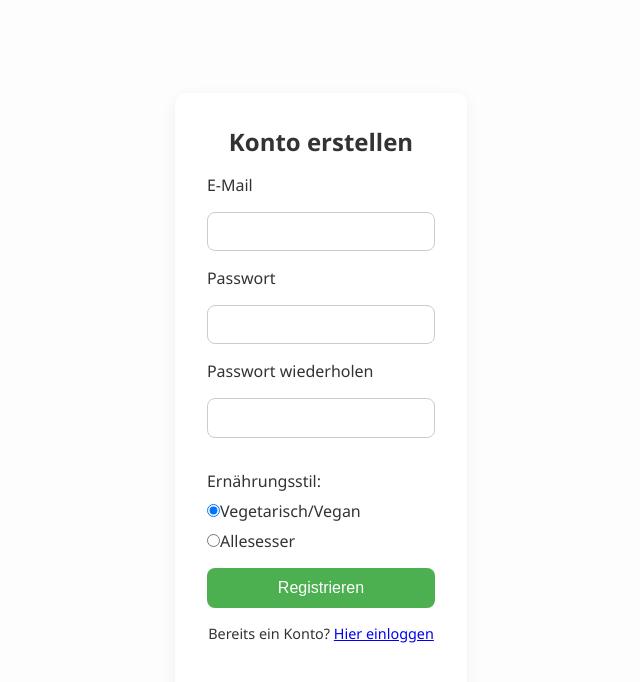
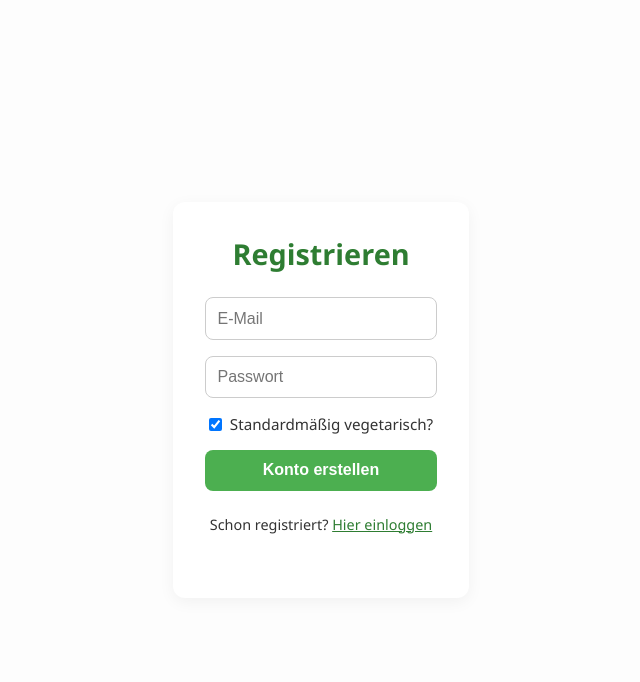
Before and after one commit to DorKickZz/forkcast, a React (Vite) app: page /register in a window 1280 px wide. Shown: the top 682 px of the page, without its empty margins (319-959 px from the left). Built offline with nearby package versions, Linux system fonts and the light colour scheme.

Commit message:
✨ Add password reset flow with Supabase

```diff
--- a/src/App.tsx
+++ b/src/App.tsx
@@ -9,6 +9,8 @@ import Plan from './pages/Plan';
 import Impressum from './pages/Impressum';
 import Datenschutz from './pages/Datenschutz';
 import Layout from './components/Layout';
+import ForgotPassword from './pages/ForgotPassword';
+import ResetPassword from './pages/ResetPassword';
 import './index.css';
 
 function App() {
@@ -63,6 +65,9 @@ function App() {
             </Layout>
           }
         />
+        <Route path="/forgot-password" element={<ForgotPassword />} />
+<Route path="/reset-password" element={<ResetPassword />} />
+
       </Routes>
     </Router>
   );
--- /dev/null
+++ b/src/pages/Auth.css
@@ -0,0 +1,70 @@
+/* 📁 src/pages/Auth.css */
+
+.auth-container {
+    max-width: 400px;
+    margin: 4rem auto;
+    padding: 2rem;
+    background-color: #fff;
+    border-radius: 12px;
+    box-shadow: 0 4px 16px rgba(0, 0, 0, 0.05);
+    text-align: center;
+  }
+
+  .auth-container h2 {
+    font-size: 1.8rem;
+    color: #2e7d32;
+    margin-bottom: 1.5rem;
+  }
+
+  .auth-container form {
+    display: flex;
+    flex-direction: column;
+    gap: 1rem;
+  }
+
+  .auth-container input[type="email"],
+  .auth-container input[type="password"] {
+    padding: 0.7rem;
+    font-size: 1rem;
+    border: 1px solid #ccc;
+    border-radius: 8px;
+  }
+
+  .auth-container button {
+    padding: 0.7rem;
+    background-color: #4caf50;
+    color: white;
+    border: none;
+    border-radius: 8px;
+    font-size: 1rem;
+    font-weight: 600;
+    cursor: pointer;
+  }
+
+  .auth-container button:hover {
+    background-color: #388e3c;
+  }
+
+  .auth-link {
+    margin-top: 1.5rem;
+    font-size: 0.9rem;
+  }
+
+  .auth-link a {
+    color: #2e7d32;
+    font-weight: 500;
+  }
+
+  .error {
+    color: #d32f2f;
+    font-size: 0.9rem;
+    margin-top: 0.5rem;
+  }
+
+  .veg-toggle {
+    display: flex;
+    align-items: center;
+    gap: 0.5rem;
+    font-size: 0.95rem;
+    justify-content: center;
+  }
--- /dev/null
+++ b/src/pages/ForgotPassword.tsx
@@ -0,0 +1,49 @@
+// 📁 src/pages/ForgotPassword.tsx
+import { useState } from 'react'
+import { supabase } from '../lib/supabase'
+import './Auth.css'
+
+export default function ForgotPassword() {
+  const [email, setEmail] = useState('')
+  const [sent, setSent] = useState(false)
+  const [error, setError] = useState('')
+
+  const handleReset = async (e: React.FormEvent) => {
+    e.preventDefault()
+    setError('')
+
+    const { error } = await supabase.auth.resetPasswordForEmail(email, {
+      redirectTo: 'http://localhost:5173/reset-password' // Ändere später auf Vercel-URL
+    })
+
+    if (error) {
+      setError(error.message)
+    } else {
+      setSent(true)
+    }
+  }
+
+  return (
+    <div className="auth-container">
+      <h2>Passwort zurücksetzen</h2>
+      {sent ? (
+        <p>Check deine E-Mails für den Link zum Zurücksetzen.</p>
+      ) : (
+        <form onSubmit={handleReset}>
+          <input
+            type="email"
+            placeholder="E-Mail-Adresse"
+            value={email}
+            onChange={(e) => setEmail(e.target.value)}
+            required
+          />
+          <button type="submit">Link senden</button>
+        </form>
+      )}
+      {error && <p className="error">{error}</p>}
+      <p className="auth-link">
+        <a href="/login">Zurück zum Login</a>
+      </p>
+    </div>
+  )
+}
--- a/src/pages/Login.tsx
+++ b/src/pages/Login.tsx
@@ -1,62 +1,63 @@
 // 📁 src/pages/Login.tsx
-import { useState } from "react";
-import { supabase } from "../lib/supabase";
-import { useNavigate } from "react-router-dom";
-import "./Login.css";
+import { useState } from 'react'
+import { supabase } from '../lib/supabase'
+import { useNavigate } from 'react-router-dom'
+import './Auth.css'
 
 export default function Login() {
-  const [email, setEmail] = useState("");
-  const [password, setPassword] = useState("");
-  const [error, setError] = useState("");
-  const navigate = useNavigate();
+  const [email, setEmail] = useState('')
+  const [password, setPassword] = useState('')
+  const [error, setError] = useState('')
+  const navigate = useNavigate()
 
   const handleLogin = async (e: React.FormEvent) => {
-    e.preventDefault();
+    e.preventDefault()
+    setError('')
 
-    const { data, error } = await supabase.auth.signInWithPassword({
+    const { error } = await supabase.auth.signInWithPassword({
       email,
       password,
-    });
+    })
 
-    if (error || !data.session) {
-      setError("Login fehlgeschlagen. Bitte überprüfe deine Zugangsdaten.");
-      return;
+    if (error) {
+      setError(error.message)
+    } else {
+      navigate('/setup')
+    }
   }
 
-    setError("");
-    navigate("/setup");
-  };
-
   return (
-    <div className="login-wrapper">
-      <div className="login-box">
+    <div className="auth-container">
       <h2>Login</h2>
       <form onSubmit={handleLogin}>
-          <label>E-Mail</label>
         <input
           type="email"
+          placeholder="E-Mail"
           value={email}
           onChange={(e) => setEmail(e.target.value)}
           required
         />
 
-          <label>Passwort</label>
         <input
           type="password"
+          placeholder="Passwort"
           value={password}
           onChange={(e) => setPassword(e.target.value)}
           required
         />
 
+        <button type="submit">Einloggen</button>
         {error && <p className="error">{error}</p>}
-
-          <button type="submit">Einloggen</button>
       </form>
 
-        <p className="switch">
+      <p className="auth-link">
         Noch kein Konto? <a href="/register">Jetzt registrieren</a>
       </p>
+
+      <p className="auth-link">
+  Passwort vergessen? <a href="/forgot-password">Zurücksetzen</a>
+</p>
+
     </div>
-    </div>
-  );
+  )
 }
--- a/src/pages/Register.tsx
+++ b/src/pages/Register.tsx
@@ -1,115 +1,73 @@
 // 📁 src/pages/Register.tsx
-import { useState } from "react";
-import { supabase } from "../lib/supabase";
-import { useNavigate } from "react-router-dom";
-import "./Register.css";
+import { useState } from 'react'
+import { supabase } from '../lib/supabase'
+import { useNavigate } from 'react-router-dom'
+import './Auth.css'
 
 export default function Register() {
-  const navigate = useNavigate();
-  const [email, setEmail] = useState("");
-  const [password, setPassword] = useState("");
-  const [repeatPassword, setRepeatPassword] = useState("");
-  const [isVegetarian, setIsVegetarian] = useState(true); // Default auf vegetarisch
-  const [error, setError] = useState("");
+  const [email, setEmail] = useState('')
+  const [password, setPassword] = useState('')
+  const [isVegetarian, setIsVegetarian] = useState(true)
+  const [error, setError] = useState('')
+  const navigate = useNavigate()
 
   const handleRegister = async (e: React.FormEvent) => {
-    e.preventDefault();
+    e.preventDefault()
+    setError('')
 
-    if (!email.includes("@")) {
-      setError("Bitte gib eine gültige E-Mail-Adresse ein.");
-      return;
+    const { data, error } = await supabase.auth.signUp({
+      email,
+      password,
+      options: {
+        data: {
+          prefers_veg: isVegetarian,
+        },
+      },
+    })
+
+    if (error) {
+      setError(error.message)
+    } else {
+      navigate('/login')
+    }
   }
 
-    if (password !== repeatPassword) {
-      setError("Die Passwörter stimmen nicht überein.");
-      return;
-    }
-
-    const { data, error: signUpError } = await supabase.auth.signUp({
-      email,
-      password,
-    });
-
-    if (signUpError || !data.user) {
-      setError(signUpError?.message || "Unbekannter Fehler");
-      return;
-    }
-
-    // Profil erweitern
-    const { error: profileError } = await supabase.from("profiles").upsert({
-      id: data.user.id,
-      is_vegetarian: isVegetarian,
-    });
-
-    if (profileError) {
-      setError("Fehler beim Speichern des Profils.");
-      return;
-    }
-
-    alert("Registrierung erfolgreich – du kannst dich jetzt einloggen.");
-    navigate("/login");
-  };
-
   return (
-    <div className="register-wrapper">
-      <div className="register-box">
-        <h2>Konto erstellen</h2>
+    <div className="auth-container">
+      <h2>Registrieren</h2>
       <form onSubmit={handleRegister}>
-          <label>E-Mail</label>
         <input
           type="email"
+          placeholder="E-Mail"
           value={email}
           onChange={(e) => setEmail(e.target.value)}
           required
         />
 
-          <label>Passwort</label>
         <input
           type="password"
+          placeholder="Passwort"
           value={password}
           onChange={(e) => setPassword(e.target.value)}
           required
         />
 
-          <label>Passwort wiederholen</label>
+        <label className="veg-toggle">
           <input
-            type="password"
-            value={repeatPassword}
-            onChange={(e) => setRepeatPassword(e.target.value)}
-            required
+            type="checkbox"
+            checked={isVegetarian}
+            onChange={() => setIsVegetarian(!isVegetarian)}
           />
+          Standardmäßig vegetarisch?
+        </label>
 
-          <div className="veg-options">
-            <label>Ernährungsstil:</label>
-            <label>
-              <input
-                type="radio"
-                name="veg"
-                checked={isVegetarian}
-                onChange={() => setIsVegetarian(true)}
-              />
-              Vegetarisch/Vegan
-            </label>
-            <label>
-              <input
-                type="radio"
-                name="veg"
-                checked={!isVegetarian}
-                onChange={() => setIsVegetarian(false)}
-              />
-              Allesesser
-            </label>
-          </div>
-
+        <button type="submit">Konto erstellen</button>
         {error && <p className="error">{error}</p>}
-
-          <button type="submit">Registrieren</button>
       </form>
 
-        <p className="switch">
-          Bereits ein Konto? <a href="/login">Hier einloggen</a>
+      <p className="auth-link">
+        Schon registriert? <a href="/login">Hier einloggen</a>
       </p>
     </div>
-    </div>
-  );
+  )
 }
--- /dev/null
+++ b/src/pages/ResetPassword.tsx
@@ -0,0 +1,43 @@
+// 📁 src/pages/ResetPassword.tsx
+import { useState } from 'react'
+import { supabase } from '../lib/supabase'
+import './Auth.css'
+
+export default function ResetPassword() {
+  const [password, setPassword] = useState('')
+  const [confirmed, setConfirmed] = useState(false)
+  const [error, setError] = useState('')
+
+  const handleReset = async (e: React.FormEvent) => {
+    e.preventDefault()
+    setError('')
+    const { error } = await supabase.auth.updateUser({ password })
+
+    if (error) setError(error.message)
+    else setConfirmed(true)
+  }
+
+  return (
+    <div className="auth-container">
+      <h2>Neues Passwort setzen</h2>
+      {confirmed ? (
+        <p>Dein Passwort wurde erfolgreich geändert!</p>
+      ) : (
+        <form onSubmit={handleReset}>
+          <input
+            type="password"
+            placeholder="Neues Passwort"
+            value={password}
+            onChange={(e) => setPassword(e.target.value)}
+            required
+          />
+          <button type="submit">Passwort ändern</button>
+        </form>
+      )}
+      {error && <p className="error">{error}</p>}
+      <p className="auth-link">
+        <a href="/login">Zurück zum Login</a>
+      </p>
+    </div>
+  )
+}
```
Lines whose indentation alone changed are shown as unchanged.
